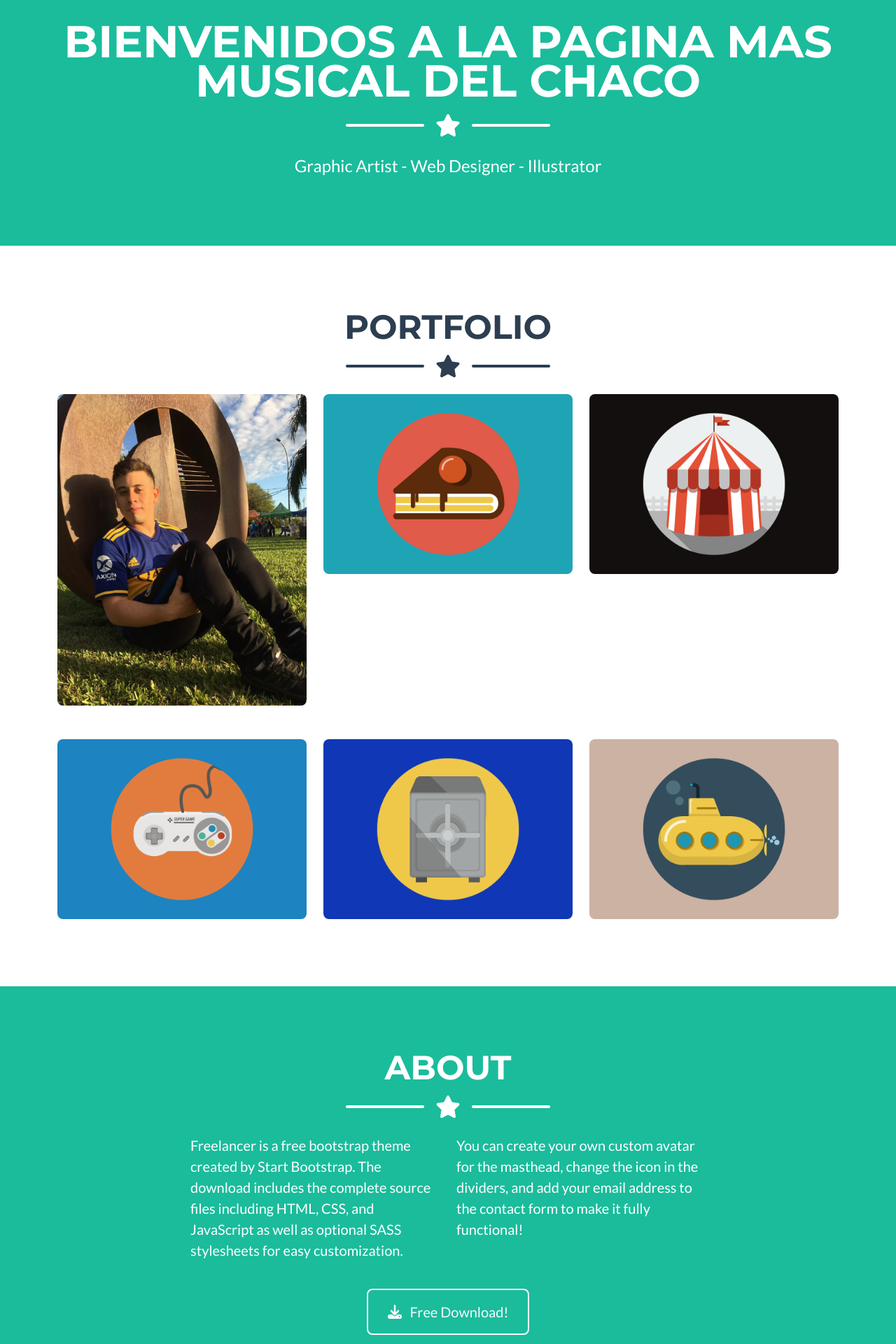
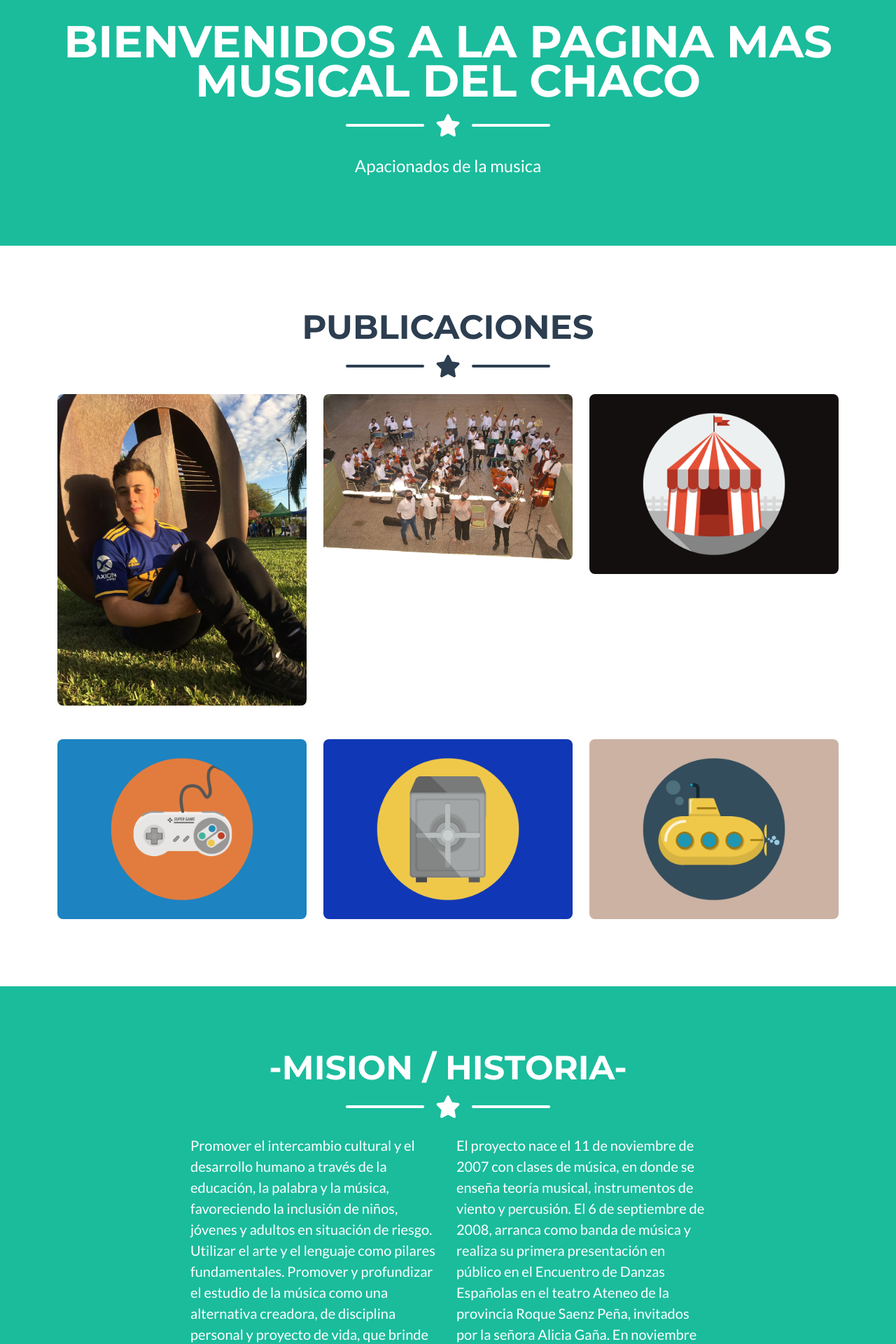
Before and after one commit to brunit0damian/final, a Django app: page /principal in a window 1280 px wide. Shown: the part 400-2320 px from the top of the page at 70% size. Run offline with Django 4.2, Linux system fonts and the light colour scheme; some libraries are stand-ins or nearby versions.

Commit message:
agregue unas fotos

```diff
--- a/blog/templates/blog/principal.html
+++ b/blog/templates/blog/principal.html
@@ -26,9 +26,9 @@
                 </button>
                 <div class="collapse navbar-collapse" id="navbarResponsive">
                     <ul class="navbar-nav ms-auto">
-                        <li class="nav-item mx-0 mx-lg-1"><a class="nav-link py-3 px-0 px-lg-3 rounded" href="#portfolio">Portfolio</a></li>
-                        <li class="nav-item mx-0 mx-lg-1"><a class="nav-link py-3 px-0 px-lg-3 rounded" href="#about">About</a></li>
-                        <li class="nav-item mx-0 mx-lg-1"><a class="nav-link py-3 px-0 px-lg-3 rounded" href="#contact">Contact</a></li>
+                        <li class="nav-item mx-0 mx-lg-1"><a class="nav-link py-3 px-0 px-lg-3 rounded" href="#portfolio">Publicaciones</a></li>
+                        <li class="nav-item mx-0 mx-lg-1"><a class="nav-link py-3 px-0 px-lg-3 rounded" href="#about">Conocenos</a></li>
+                        <li class="nav-item mx-0 mx-lg-1"><a class="nav-link py-3 px-0 px-lg-3 rounded" href="#contact">Registrate</a></li>
                     </ul>
                 </div>
             </div>
@@ -37,7 +37,7 @@
         <header class="masthead bg-primary text-white text-center">
             <div class="container d-flex align-items-center flex-column">
                 <!-- Masthead Avatar Image-->
-                <img class="masthead-avatar mb-5" src= 'static/assets/img/portfolio/logo.JPG' alt="..." />
+                <img class="masthead-avatar mb-5" src= 'static/assets/img/portfolio/logo_transparente.png' alt="..." />
                 <!-- Masthead Heading-->
                 <h1 class="masthead-heading text-uppercase mb-0">BIENVENIDOS A LA PAGINA MAS MUSICAL DEL CHACO</h1>
                 <!-- Icon Divider-->
@@ -47,14 +47,14 @@
                     <div class="divider-custom-line"></div>
                 </div>
                 <!-- Masthead Subheading-->
-                <p class="masthead-subheading font-weight-light mb-0">Graphic Artist - Web Designer - Illustrator</p>
+                <p class="masthead-subheading font-weight-light mb-0">Apacionados de la musica</p>
             </div>
         </header>
         <!-- Portfolio Section-->
         <section class="page-section portfolio" id="portfolio">
             <div class="container">
                 <!-- Portfolio Section Heading-->
-                <h2 class="page-section-heading text-center text-uppercase text-secondary mb-0">Portfolio</h2>
+                <h2 class="page-section-heading text-center text-uppercase text-secondary mb-0">Publicaciones</h2>
                 <!-- Icon Divider-->
                 <div class="divider-custom">
                     <div class="divider-custom-line"></div>
@@ -78,7 +78,7 @@
                             <div class="portfolio-item-caption d-flex align-items-center justify-content-center h-100 w-100">
                                 <div class="portfolio-item-caption-content text-center text-white"><i class="fas fa-plus fa-3x"></i></div>
                             </div>
-                            <img class="img-fluid" src='static/assets/img/portfolio/cake.png' alt="..." />
+                            <img class="img-fluid" src='static/assets/img/portfolio/about-us-2.jpg' alt="..." />
                         </div>
                     </div>
                     <!-- Portfolio Item 3-->
@@ -124,7 +124,7 @@
         <section class="page-section bg-primary text-white mb-0" id="about">
             <div class="container">
                 <!-- About Section Heading-->
-                <h2 class="page-section-heading text-center text-uppercase text-white">About</h2>
+                <h2 class="page-section-heading text-center text-uppercase text-white">-Mision    /  Historia-</h2>
                 <!-- Icon Divider-->
                 <div class="divider-custom divider-light">
                     <div class="divider-custom-line"></div>
@@ -133,8 +133,21 @@
                 </div>
                 <!-- About Section Content-->
                 <div class="row">
-                    <div class="col-lg-4 ms-auto"><p class="lead">Freelancer is a free bootstrap theme created by Start Bootstrap. The download includes the complete source files including HTML, CSS, and JavaScript as well as optional SASS stylesheets for easy customization.</p></div>
-                    <div class="col-lg-4 me-auto"><p class="lead">You can create your own custom avatar for the masthead, change the icon in the dividers, and add your email address to the contact form to make it fully functional!</p></div>
+                    <div class="col-lg-4 ms-auto"><p class="lead">Promover el intercambio cultural y el desarrollo humano a través de la educación, la palabra y la música,
+                        favoreciendo la inclusión de niños, jóvenes y adultos en situación de riesgo. Utilizar el arte y el lenguaje
+                        como pilares fundamentales. Promover y profundizar el estudio de la música como una alternativa creadora, de
+                        disciplina personal y proyecto de vida, que brinde posibilidades a los jóvenes ayudándolos a profesionalizar
+                        el arte y adoptándolo como medio de vida. Impulsar la creación de orquestas infantiles y juveniles entendiendo
+                        estos espacios como una herramienta de transformación social.</p></div>
+                    <div class="col-lg-4 me-auto"><p class="lead">El proyecto nace el 11 de noviembre de 2007 con clases de música, en donde se enseña teoría musical,
+                        instrumentos de viento y percusión. El 6 de septiembre de 2008, arranca como banda de música y realiza su
+                        primera presentación en público en el Encuentro de Danzas Españolas en el teatro Ateneo de la provincia Roque
+                        Saenz Peña, invitados por la señora Alicia Gaña. En noviembre del 2010, se comienza a dar clases de cuerdas
+                        (violín, violonchelo, contrabajo, viola). Desde ese momento, se transforma el conjunto en Orquesta.
+                        Actualmente, cuenta con 82 alumnos y la Orquesta con 50 integrantes. Además, cuenta con un programa de
+                        voluntariado internacional de música, que consiste en la visita de jóvenes de distintos países del mundo de
+                        orquestas profesionales que vienen a dictar clases de música. Eso ha permitido el crecimiento de la escuela y
+                        la orquesta.</p></div>
                 </div>
                 <!-- About Section Button-->
                 <div class="text-center mt-4">
@@ -226,14 +239,14 @@
                         <p class="lead mb-0">
                             Argentina-Chaco
                             <br />
-                            Villar Rio Negro
+                            Saenz Peña
                         </p>
                     </div>
                     <!-- Footer Social Icons-->
                     <div class="col-lg-4 mb-5 mb-lg-0">
-                        <h4 class="text-uppercase mb-4">Around the Web</h4>
+                        <h4 class="text-uppercase mb-4">Comunicate con nosotros</h4>
                         <a class="btn btn-outline-light btn-social mx-1" href="https://www.facebook.com/orquestavientosdecambio"><i class="fab fa-fw fa-facebook-f"></i></a>
-                        <a class="btn btn-outline-light btn-social mx-1" href="#!"><i class="fab fa-fw fa-twitter"></i></a>
+                        <!--<a class="btn btn-outline-light btn-social mx-1" href="#!"><i class="fab fa-fw fa-twitter"></i></a>-->
                         <a class="btn btn-outline-light btn-social mx-1" href="https://api.whatsapp.com/send?phone=3644574664"><i class="fab fa-whatsapp"></i></a>
                         <a class="btn btn-outline-light btn-social mx-1" href="https://www.instagram.com/fvientosdecambio"><i class="fab fa-instagram"></i></a>
                     </div>
@@ -251,7 +264,7 @@
         </footer>
         <!-- Copyright Section-->
         <div class="copyright py-4 text-center text-white">
-            <div class="container"><small>Copyright &copy; Your Website 2022</small></div>
+            <div class="container"><small> Bruno Acuña INFORMATORIO 2022</small></div>
         </div>
         <!-- Portfolio Modals-->
         <!-- Portfolio Modal 1-->
@@ -304,7 +317,7 @@
                                         <div class="divider-custom-line"></div>
                                     </div>
                                     <!-- Portfolio Modal - Image-->
-                                    <img class="img-fluid rounded mb-5" src='static/assets/img/portfolio/cake.png' alt="..." />
+                                    <img class="img-fluid rounded mb-5" src='static/assets/img/portfolio/about-us-2.jpg' alt="..." />
                                     <!-- Portfolio Modal - Text-->
                                     <p class="mb-4">Lorem ipsum dolor sit amet, consectetur adipisicing elit. Mollitia neque assumenda ipsam nihil, molestias magnam, recusandae quos quis inventore quisquam velit asperiores, vitae? Reprehenderit soluta, eos quod consequuntur itaque. Nam.</p>
                                     <button class="btn btn-primary" data-bs-dismiss="modal">
@@ -338,7 +351,7 @@
                                     <!-- Portfolio Modal - Image-->
                                     <img class="img-fluid rounded mb-5" src='static/assets/img/portfolio/circus.png' alt="..." />
                                     <!-- Portfolio Modal - Text-->
-                                    <p class="mb-4">Lorem ipsum dolor sit amet, consectetur adipisicing elit. Mollitia neque assumenda ipsam nihil, molestias magnam, recusandae quos quis inventore quisquam velit asperiores, vitae? Reprehenderit soluta, eos quod consequuntur itaque. Nam.</p>
+                                    <p class="mb-4">Somos felices haciendo lo que nos gusta</p>
                                     <button class="btn btn-primary" data-bs-dismiss="modal">
                                         <i class="fas fa-xmark fa-fw"></i>
                                         Close Window
```
Also changed, not shown: final/static/assets/img/portfolio/about-us-2.jpg (added), final/static/assets/img/portfolio/comment-author-01.png (added), final/static/assets/img/portfolio/done.png (added), final/static/assets/img/portfolio/heading-bg.jpg (added), final/static/assets/img/portfolio/logo.JPG (deleted), final/static/assets/img/portfolio/logo_transparente.png (added), final/static/assets/img/portfolio/teatro.jpg (added), final/static/assets/img/portfolio/teatro2.jpg (added).
